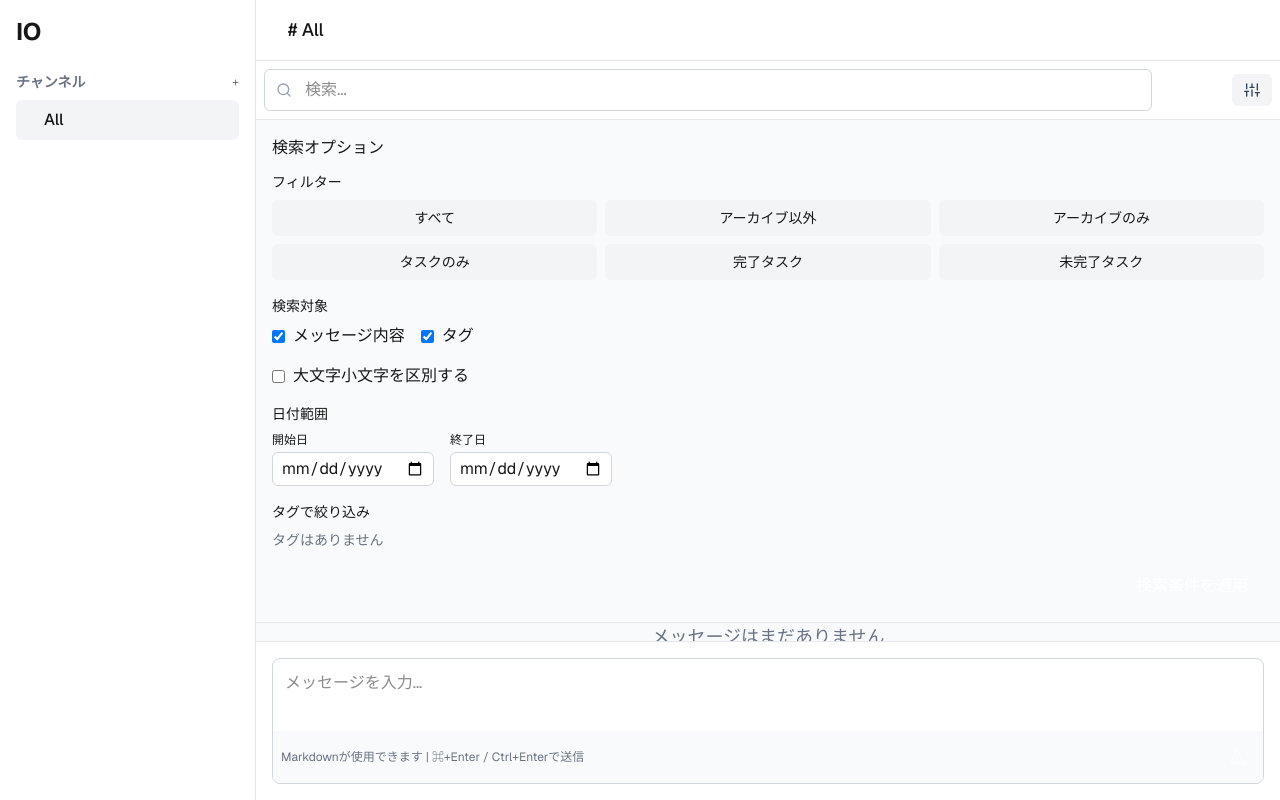
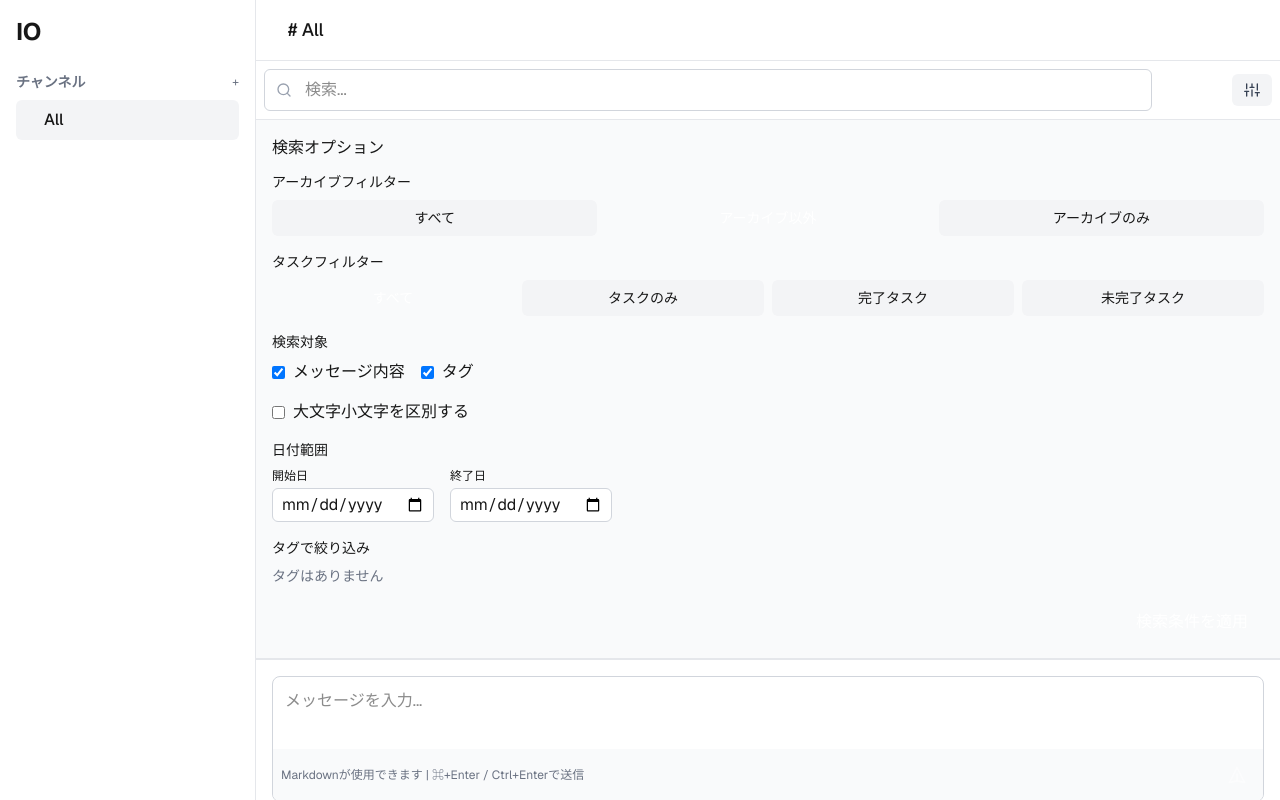
Before and after one commit to udus122/io-demo, a Next.js app: page / in a window 1280 px wide. Both pictures are taken after a click on the button 1252 px from the left and 90 px from the top of the page. Built offline with nearby package versions, Linux system fonts and the light colour scheme.

Commit message:
feat: update filtering logic to use archive and task filters in MainContent and SearchOptions

```diff
--- a/src/app/page.tsx
+++ b/src/app/page.tsx
@@ -30,10 +30,12 @@ const MainContent = () => {
   } = useMessages();
 
   const {
-    activeFilter,
+    archiveFilter,
+    taskFilter,
     selectedTag,
     activeThreadId,
-    setActiveFilter,
+    setArchiveFilter,
+    setTaskFilter,
     setSelectedTag,
     setActiveThreadId
   } = useUI();
@@ -65,9 +67,15 @@ const MainContent = () => {
     setSelectedTag(tag);
   };
 
-  // フィルター変更
-  const handleFilterChange = (filter: string) => {
-    setActiveFilter(filter);
+  // アーカイブフィルター変更
+  const handleArchiveFilterChange = (filter: string) => {
+    setArchiveFilter(filter);
+    setSelectedTag(null);
+  };
+
+  // タスクフィルター変更
+  const handleTaskFilterChange = (filter: string) => {
+    setTaskFilter(filter);
     setSelectedTag(null);
   };
 
@@ -82,7 +90,7 @@ const MainContent = () => {
   };
 
   // フィルタリングされたメッセージ
-  const filteredMessages = filterMessages(activeFilter, selectedTag || undefined);
+  const filteredMessages = filterMessages(archiveFilter, taskFilter, selectedTag || undefined);
 
   // アクティブなスレッドの親メッセージと返信
   const activeThreadParent = activeThreadId ? getMessageById(activeThreadId) || null : null;
@@ -109,7 +117,8 @@ const MainContent = () => {
         <Sidebar
           tags={getAllTags()}
           onTagSelect={handleTagClick}
-          onFilterChange={handleFilterChange}
+          onArchiveFilterChange={handleArchiveFilterChange}
+          onTaskFilterChange={handleTaskFilterChange}
         />
       }
     >
--- a/src/components/layout/Sidebar.tsx
+++ b/src/components/layout/Sidebar.tsx
@@ -4,11 +4,12 @@ import { useUI } from '@/contexts/UIContext';
 interface SidebarProps {
   tags: string[];
   onTagSelect: (tag: string) => void;
-  onFilterChange: (filter: string) => void;
+  onArchiveFilterChange: (filter: string) => void;
+  onTaskFilterChange: (filter: string) => void;
 }
 
-const Sidebar: React.FC<SidebarProps> = ({ tags, onTagSelect, onFilterChange }) => {
-  const { activeFilter, selectedTag, channels, activeChannelId, setActiveChannelId, addChannel } = useUI();
+const Sidebar: React.FC<SidebarProps> = ({ tags, onTagSelect, onArchiveFilterChange, onTaskFilterChange }) => {
+  const { archiveFilter, taskFilter, selectedTag, channels, activeChannelId, setActiveChannelId, addChannel } = useUI();
   const [newChannelName, setNewChannelName] = useState('');
   const [isAddingChannel, setIsAddingChannel] = useState(false);
 
--- a/src/components/search/SearchOptions.tsx
+++ b/src/components/search/SearchOptions.tsx
@@ -12,7 +12,7 @@ interface SearchOptionsProps {
 const SearchOptions: React.FC<SearchOptionsProps> = ({ isVisible }) => {
   const { searchOptions, setSearchOptions, performSearch } = useSearch();
   const { getAllTags } = useMessages();
-  const { activeFilter, setActiveFilter } = useUI();
+  const { archiveFilter, taskFilter, setArchiveFilter, setTaskFilter } = useUI();
   const allTags = getAllTags();
 
   // 日付文字列を管理するためのローカル状態
@@ -68,9 +68,14 @@ const SearchOptions: React.FC<SearchOptionsProps> = ({ isVisible }) => {
     }
   };
 
-  // フィルター変更ハンドラ
-  const handleFilterChange = (filter: string) => {
-    setActiveFilter(filter);
+  // アーカイブフィルター変更ハンドラ
+  const handleArchiveFilterChange = (filter: string) => {
+    setArchiveFilter(filter);
+  };
+
+  // タスクフィルター変更ハンドラ
+  const handleTaskFilterChange = (filter: string) => {
+    setTaskFilter(filter);
   };
 
   // 検索オプション適用ハンドラ
@@ -87,14 +92,14 @@ const SearchOptions: React.FC<SearchOptionsProps> = ({ isVisible }) => {
       <h3 className="font-medium mb-3">検索オプション</h3>
 
       <div className="space-y-4">
-        {/* フィルターオプション */}
+        {/* アーカイブフィルターオプション */}
         <div>
-          <h4 className="text-sm font-medium mb-2">フィルター</h4>
-          <div className="grid grid-cols-2 md:grid-cols-3 gap-2">
+          <h4 className="text-sm font-medium mb-2">アーカイブフィルター</h4>
+          <div className="grid grid-cols-3 gap-2">
             <button
-              onClick={() => handleFilterChange('all')}
+              onClick={() => handleArchiveFilterChange('all')}
               className={`px-3 py-2 text-sm rounded-md ${
-                activeFilter === 'all'
+                archiveFilter === 'all'
                   ? 'bg-primary text-white'
                   : 'bg-gray-100 dark:bg-gray-700 hover:bg-gray-200 dark:hover:bg-gray-600'
               }`}
@@ -102,9 +107,9 @@ const SearchOptions: React.FC<SearchOptionsProps> = ({ isVisible }) => {
               すべて
             </button>
             <button
-              onClick={() => handleFilterChange('unarchived')}
+              onClick={() => handleArchiveFilterChange('unarchived')}
               className={`px-3 py-2 text-sm rounded-md ${
-                activeFilter === 'unarchived'
+                archiveFilter === 'unarchived'
                   ? 'bg-primary text-white'
                   : 'bg-gray-100 dark:bg-gray-700 hover:bg-gray-200 dark:hover:bg-gray-600'
               }`}
@@ -112,19 +117,36 @@ const SearchOptions: React.FC<SearchOptionsProps> = ({ isVisible }) => {
               アーカイブ以外
             </button>
             <button
-              onClick={() => handleFilterChange('archived')}
+              onClick={() => handleArchiveFilterChange('archived')}
               className={`px-3 py-2 text-sm rounded-md ${
-                activeFilter === 'archived'
+                archiveFilter === 'archived'
                   ? 'bg-primary text-white'
                   : 'bg-gray-100 dark:bg-gray-700 hover:bg-gray-200 dark:hover:bg-gray-600'
               }`}
             >
               アーカイブのみ
             </button>
+          </div>
+        </div>
+
+        {/* タスクフィルターオプション */}
+        <div>
+          <h4 className="text-sm font-medium mb-2">タスクフィルター</h4>
+          <div className="grid grid-cols-2 md:grid-cols-4 gap-2">
             <button
-              onClick={() => handleFilterChange('tasks')}
+              onClick={() => handleTaskFilterChange('all')}
               className={`px-3 py-2 text-sm rounded-md ${
-                activeFilter === 'tasks'
+                taskFilter === 'all'
+                  ? 'bg-primary text-white'
+                  : 'bg-gray-100 dark:bg-gray-700 hover:bg-gray-200 dark:hover:bg-gray-600'
+              }`}
+            >
+              すべて
+            </button>
+            <button
+              onClick={() => handleTaskFilterChange('tasks')}
+              className={`px-3 py-2 text-sm rounded-md ${
+                taskFilter === 'tasks'
                   ? 'bg-primary text-white'
                   : 'bg-gray-100 dark:bg-gray-700 hover:bg-gray-200 dark:hover:bg-gray-600'
               }`}
@@ -132,9 +154,9 @@ const SearchOptions: React.FC<SearchOptionsProps> = ({ isVisible }) => {
               タスクのみ
             </button>
             <button
-              onClick={() => handleFilterChange('completed-tasks')}
+              onClick={() => handleTaskFilterChange('completed-tasks')}
               className={`px-3 py-2 text-sm rounded-md ${
-                activeFilter === 'completed-tasks'
+                taskFilter === 'completed-tasks'
                   ? 'bg-primary text-white'
                   : 'bg-gray-100 dark:bg-gray-700 hover:bg-gray-200 dark:hover:bg-gray-600'
               }`}
@@ -142,9 +164,9 @@ const SearchOptions: React.FC<SearchOptionsProps> = ({ isVisible }) => {
               完了タスク
             </button>
             <button
-              onClick={() => handleFilterChange('uncompleted-tasks')}
+              onClick={() => handleTaskFilterChange('uncompleted-tasks')}
               className={`px-3 py-2 text-sm rounded-md ${
-                activeFilter === 'uncompleted-tasks'
+                taskFilter === 'uncompleted-tasks'
                   ? 'bg-primary text-white'
                   : 'bg-gray-100 dark:bg-gray-700 hover:bg-gray-200 dark:hover:bg-gray-600'
               }`}
--- a/src/contexts/UIContext.tsx
+++ b/src/contexts/UIContext.tsx
@@ -33,7 +33,7 @@ interface UIProviderProps {
 
 export const UIProvider: React.FC<UIProviderProps> = ({ children }) => {
   const [archiveFilter, setArchiveFilter] = useState<string>('unarchived');
-  const [taskFilter, setTaskFilter] = useState<string>('uncompleted-tasks');
+  const [taskFilter, setTaskFilter] = useState<string>('all');
   const [selectedTag, setSelectedTag] = useState<string | null>(null);
   const [activeThreadId, setActiveThreadId] = useState<string | null>(null);
   const [channels, setChannels] = useState<Channel[]>([]);
```
